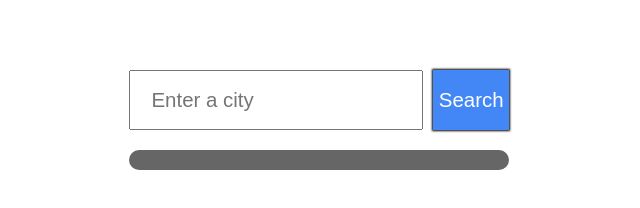
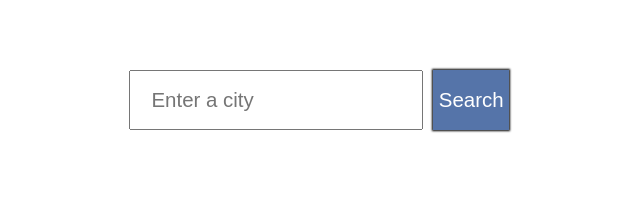
Before and after one commit to barisayyildiz/Forecast-Web-App, a plain HTML site: page index.html in a window 1280 px wide. Shown: the whole page, without its empty margins (321-961 px from the left). Drawn offline with Linux system fonts and the light colour scheme.

Commit message:
update...

```diff
--- a/style.css
+++ b/style.css
@@ -26,7 +26,7 @@ input
 button
 {
 	color: white;
-	background-color: #4287f5;
+	background-color: #5574a9;
 	border: none;
 	box-shadow: 0px 0px 2px 1px black;
 	font-size: 1.6vw;
@@ -34,14 +34,13 @@ button
 
 #description
 {
-	min-width: 0px;
 	color: white;
 	font-size: 2.5em;
 	background-color: rgba(0,0,0,0.6);
 	margin: 20px auto;
 	border-radius: 20px;
 	padding: 10px 30px;
-	display: hidden;
+	visibility: hidden;
 }
 
 img
```
